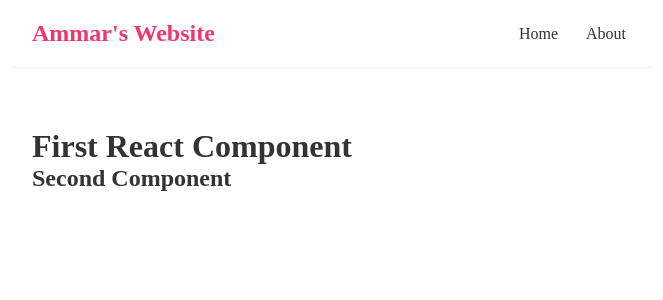
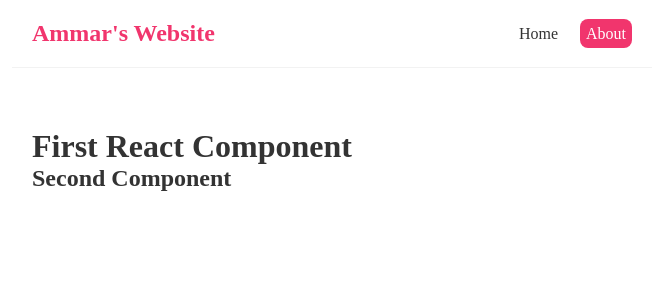
Before and after one commit to ammarlodhi255/enterprise_development, a React (Create React App) app in the folder react_app/: page / in a window 1280 px wide. Shown: the top 300 px of the page, without its empty margins (308-971 px from the left). Built offline with nearby package versions, Linux system fonts and the light colour scheme.

Commit message:
add inline style to anchor

```diff
--- a/react_app/src/Navbar.js
+++ b/react_app/src/Navbar.js
@@ -4,7 +4,11 @@ const Navbar = () => {
             <h1>Ammar's Website</h1>
             <div className="links">
                 <a href="/">Home</a>
-                <a href="/">About</a>
+                <a href="/" style={{
+                    color: 'white',
+                    backgroundColor:'#f1356d',
+                    borderRadius: '8px'
+                }}>About</a>
             </div>
         </nav>
     );
```
